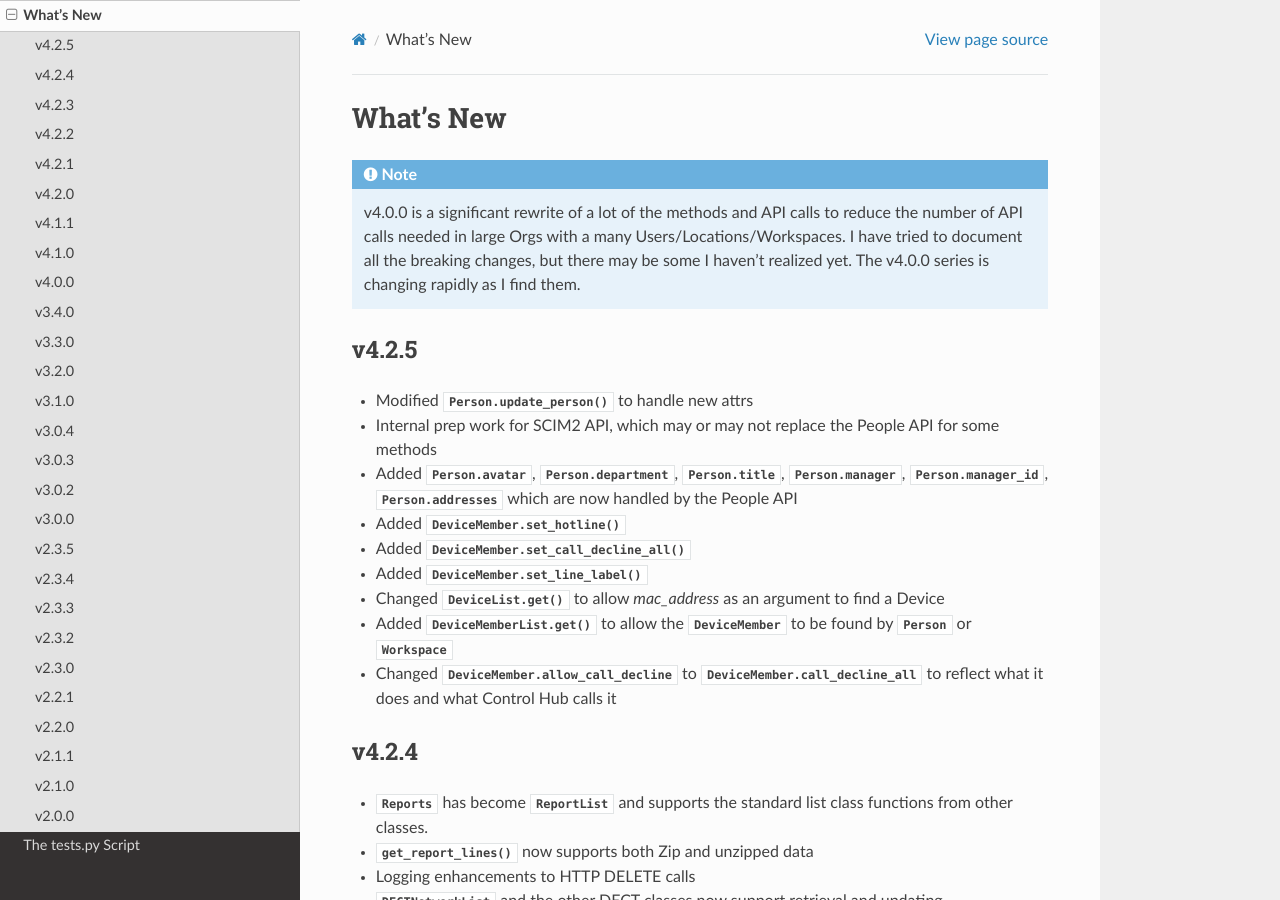
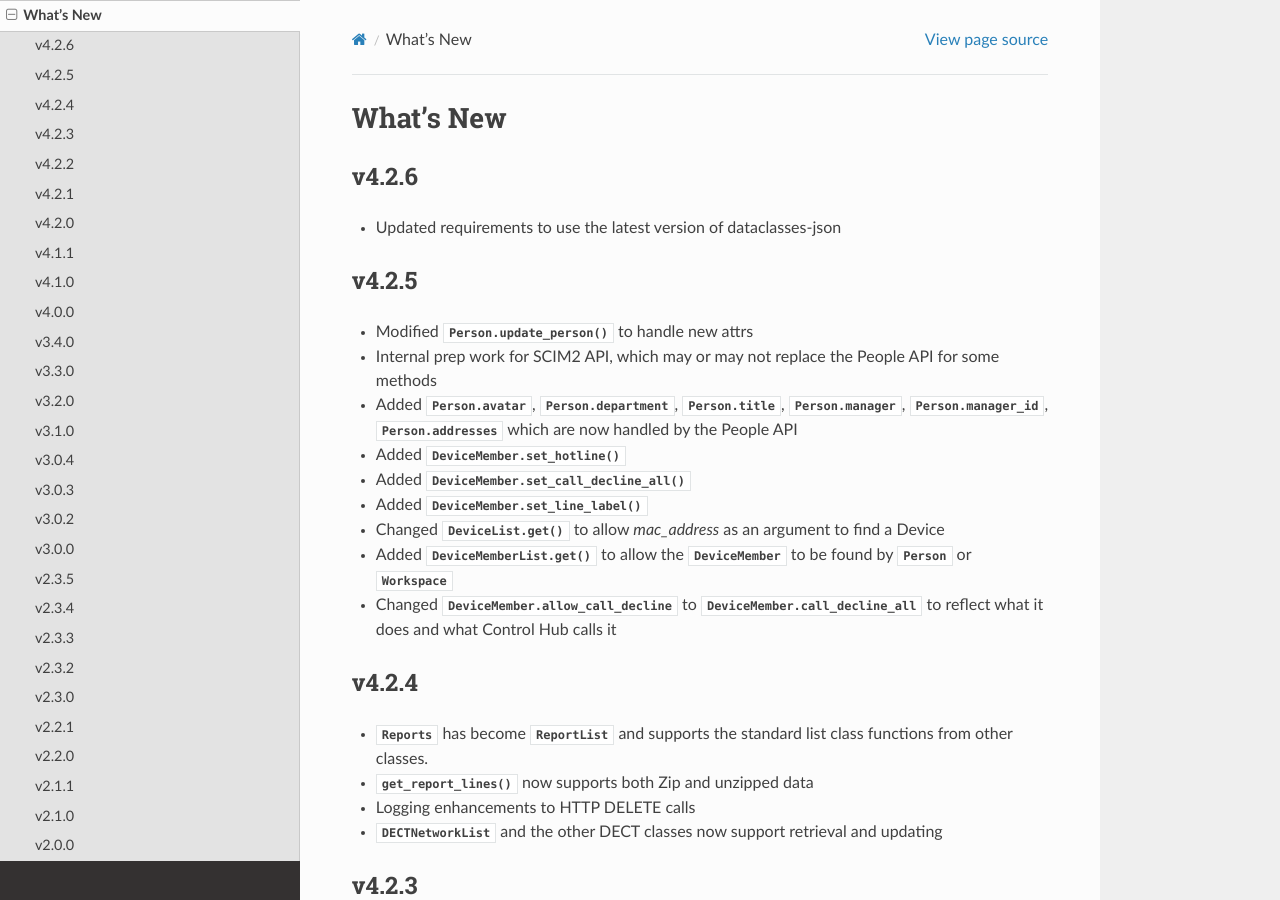
Before and after one commit to kctrey/wxcadm, a Sphinx documentation site: the page built from docs/source/whatsnew.rst, in a window 1280 px wide and 900 px high. Built offline with Sphinx 7.4.7 and the Read the Docs theme 2.0.0, drawn with Linux system fonts in a browser that asks for light colours.

Commit message:
4.2.6 to support newer versions of dataclasses-json

```diff
--- a/docs/source/whatsnew.rst
+++ b/docs/source/whatsnew.rst
@@ -3,9 +3,9 @@
 What's New
 ==========
 
-.. note::
-
-    v4.0.0 is a significant rewrite of a lot of the methods and API calls to reduce the number of API calls needed in large Orgs with a many Users/Locations/Workspaces. I have tried to document all the breaking changes, but there may be some I haven't realized yet. The v4.0.0 series is changing rapidly as I find them.
+v4.2.6
+------
+- Updated requirements to use the latest version of dataclasses-json
 
 v4.2.5
 ------
--- a/setup.py
+++ b/setup.py
@@ -20,7 +20,7 @@ requires = [
     'xmltodict>=0.12.0',
     'meraki==1.27.0',
     'pyhumps==3.8.0',
-    'dataclasses-json==0.5.12'
+    'dataclasses-json>=0.6.4'
 ]
 
 with open('README.md', 'r', encoding='utf-8') as f:
@@ -28,7 +28,7 @@ with open('README.md', 'r', encoding='utf-8') as f:
 
 setup(
     name='wxcadm',
-    version='4.2.5',
+    version='4.2.6',
     packages=packages,
     url='https://github.com/kctrey/wxcadm',
     license='GPL-3.0',
```
